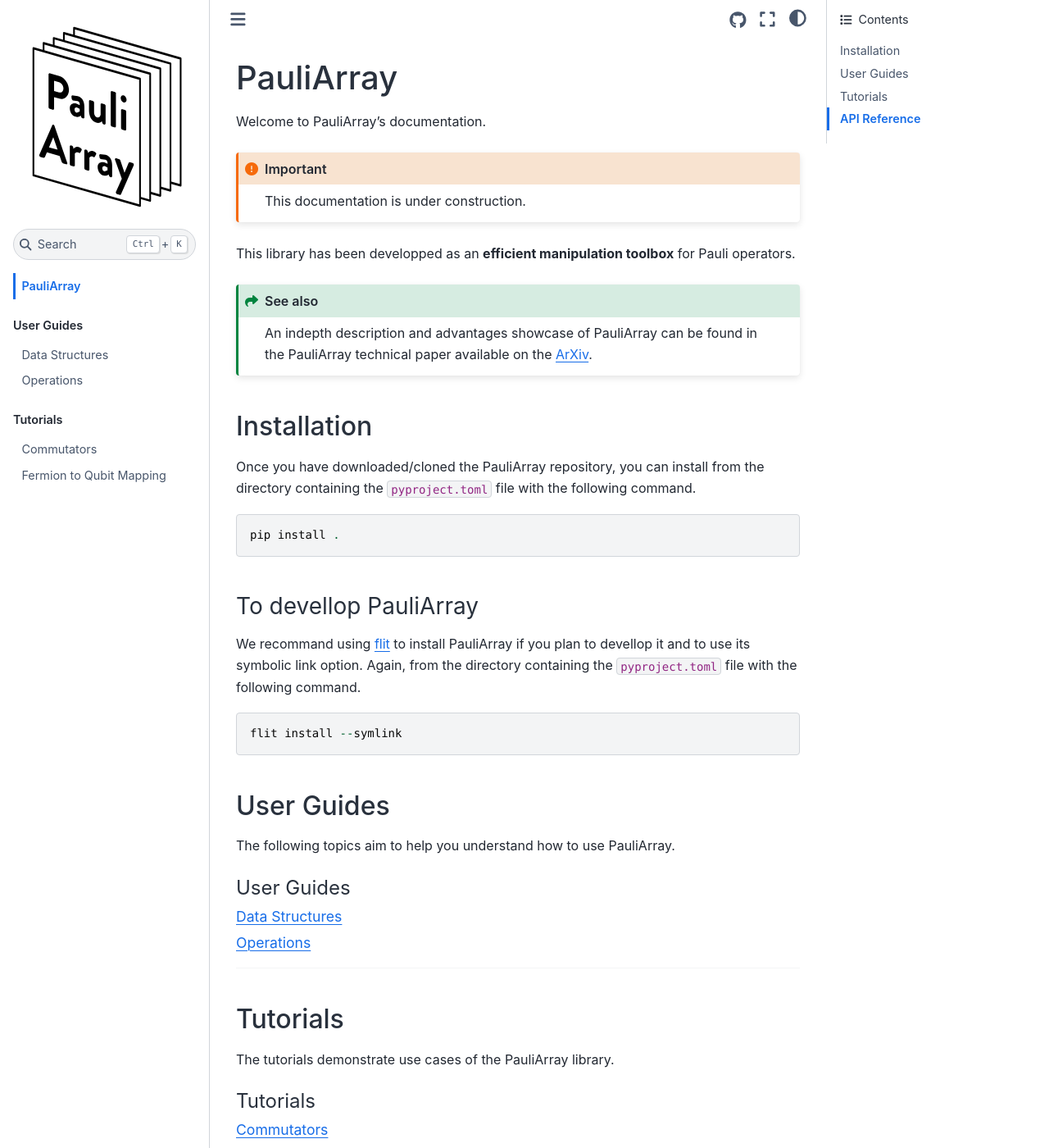
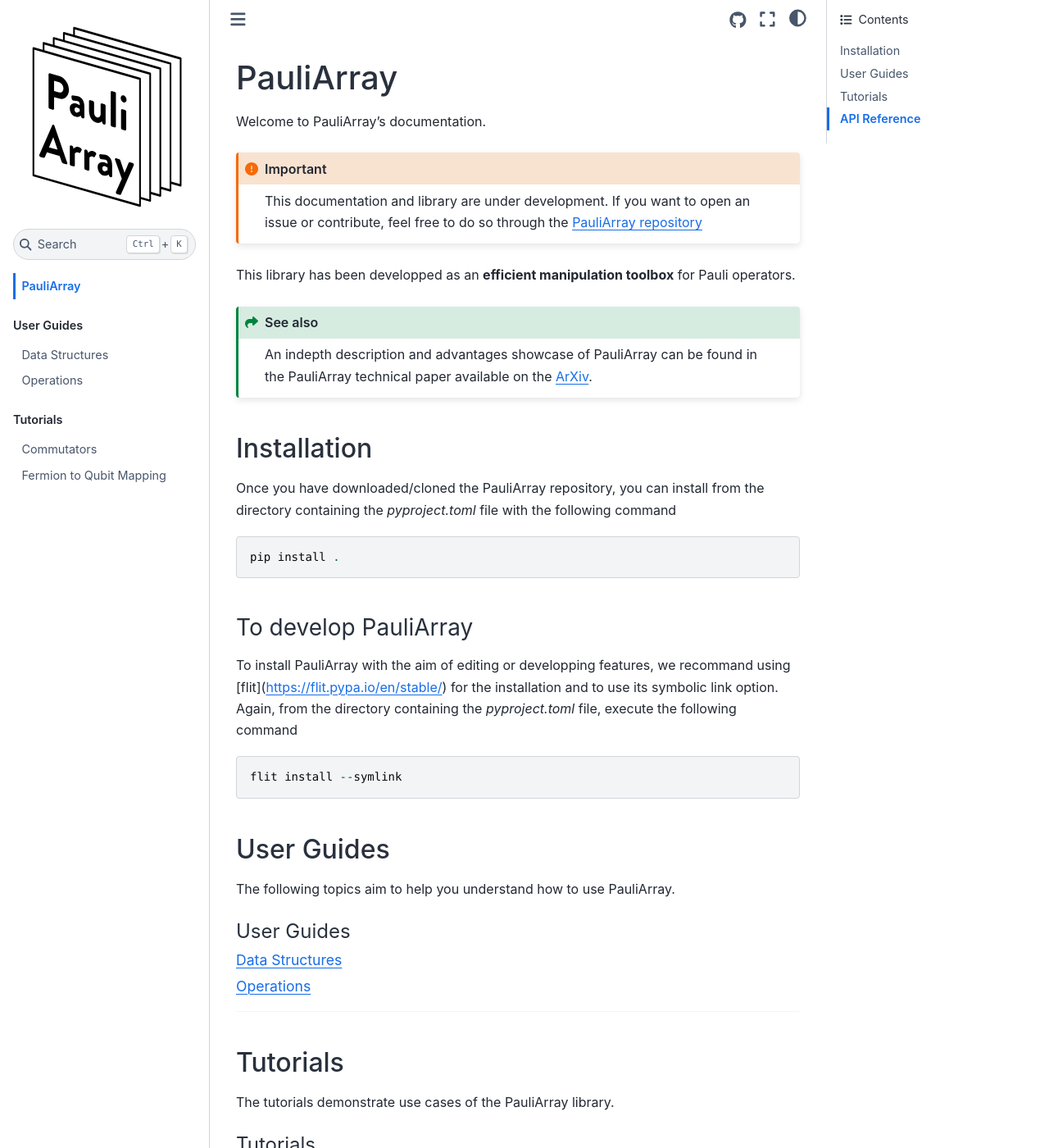
Before and after one commit to algolab-quantique/pauliarray, a Sphinx documentation site: the page built from documentation/source/index.rst, in a window 1280 px wide and 1400 px high. Shown: the whole window at 82% size. Built offline with Sphinx 7.4.7 and the Sphinx Book theme 1.1.4, drawn with Linux system fonts in a browser that asks for light colours; pages that are not in the unit, such as notebooks, are missing from menus.

Commit message:
Fix typos and update actions to trigger deployment on pull request merge

```diff
--- a/documentation/source/index.rst
+++ b/documentation/source/index.rst
@@ -6,7 +6,7 @@
 
 .. important::
 
-    This documentation is under construction.
+    This documentation and library are under development. If you want to open an issue or contribute, feel free to do so through the `PauliArray repository <https://github.com/algolab-quantique/pauliarray>`_
 
 This library has been developped as an **efficient manipulation toolbox** for Pauli operators.
 
@@ -14,20 +14,19 @@
     An indepth description and advantages showcase of PauliArray can be found in the PauliArray technical paper
     available on the `ArXiv <https://arxiv.org/abs/2405.19287>`_.
 
-
 Installation
 =============
 
-Once you have downloaded/cloned the PauliArray repository, you can install from the directory containing the :code:`pyproject.toml` file with the following command.
+Once you have downloaded/cloned the PauliArray repository, you can install from the directory containing the `pyproject.toml` file with the following command
 
 .. code::
 
     pip install .
 
-To devellop PauliArray
+To develop PauliArray
 ----------------------
 
-We recommand using `flit <https://flit.pypa.io/en/stable/>`_ to install PauliArray if you plan to devellop it and to use its symbolic link option. Again, from the directory containing the :code:`pyproject.toml` file with the following command.
+To install PauliArray with the aim of editing or developping features, we recommand using [flit](https://flit.pypa.io/en/stable/) for the installation and to use its symbolic link option. Again, from the directory containing the `pyproject.toml` file, execute the following command
 
 .. code::
 
```
Also changed, not shown: 1 other file.
